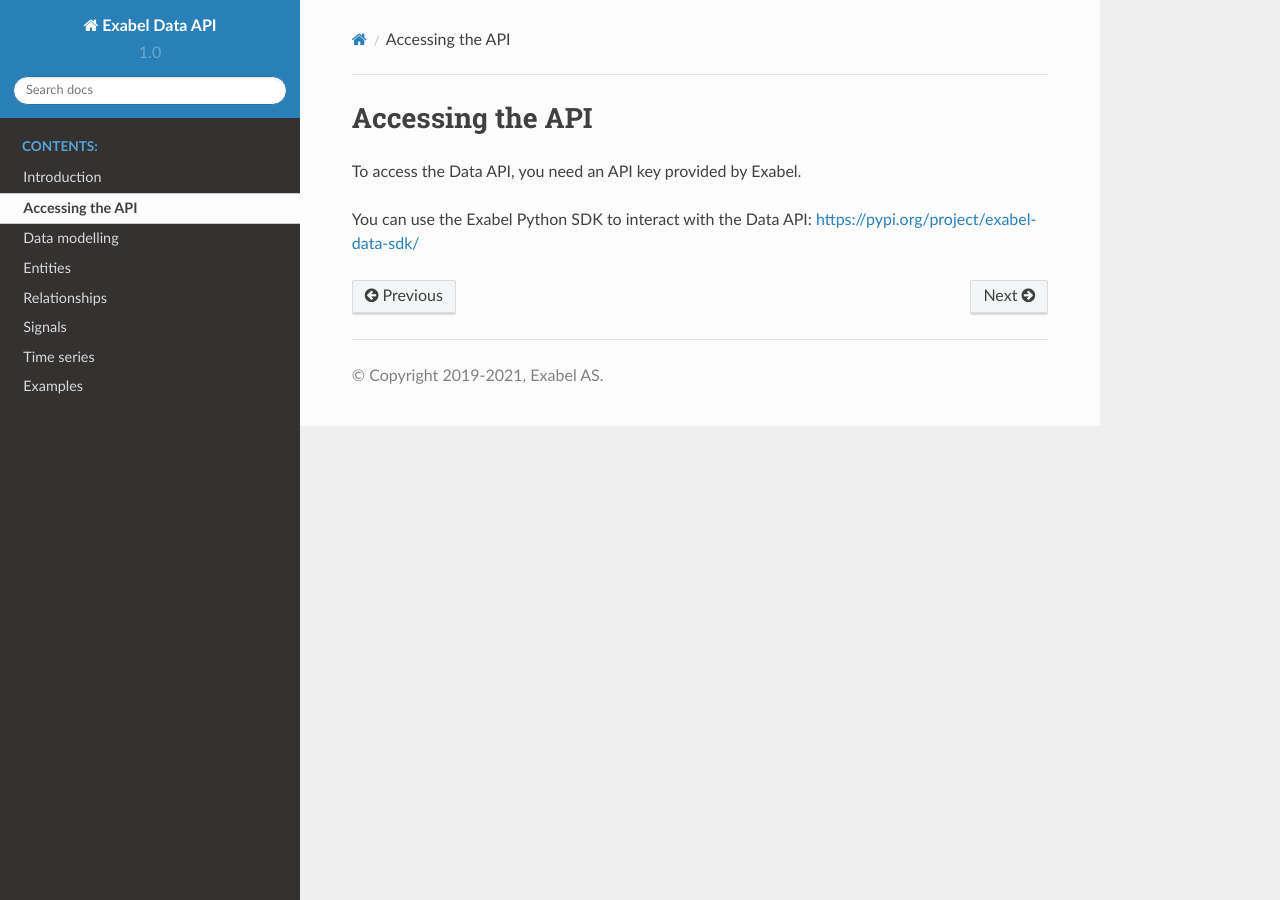
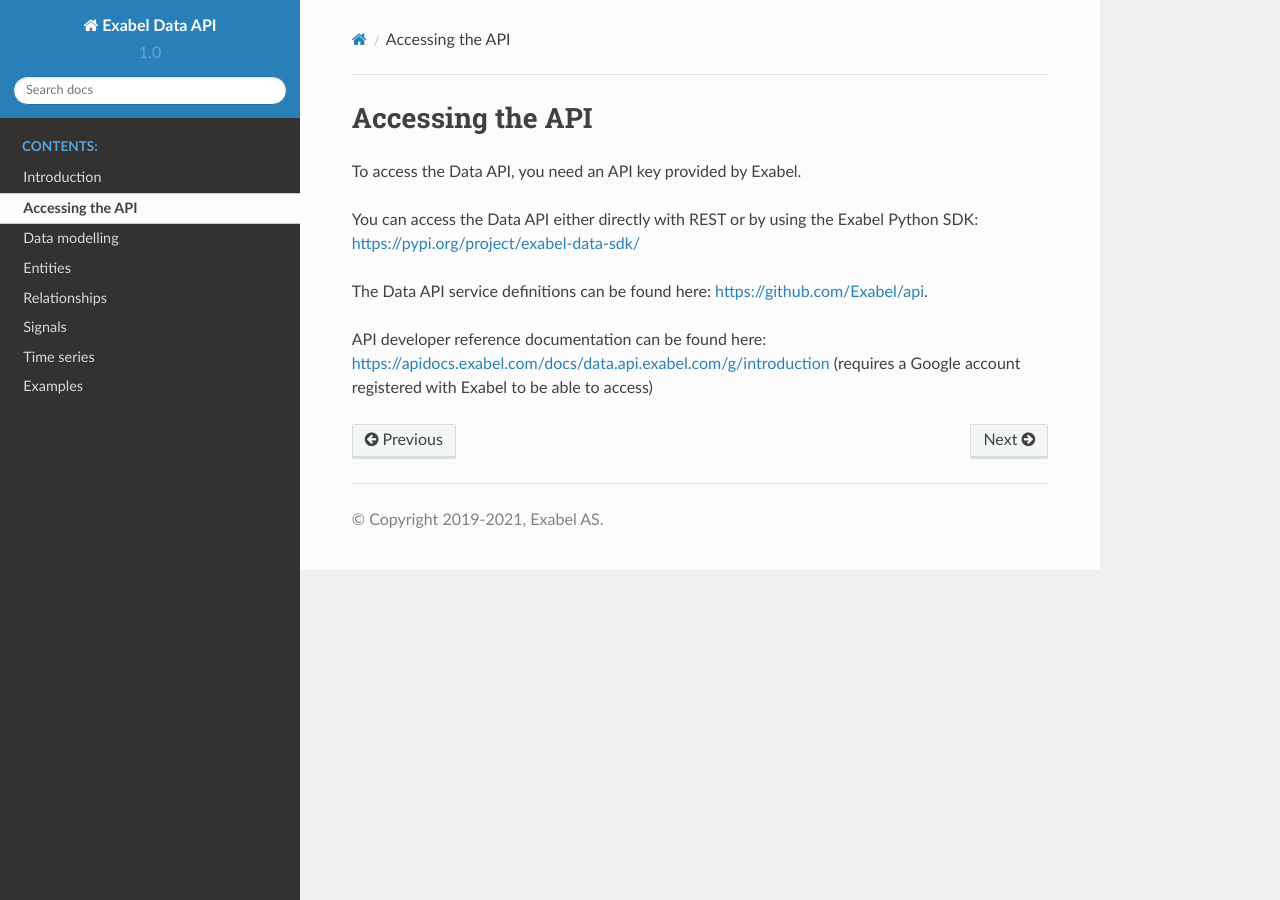
Before and after one commit to Exabel/api, a Sphinx documentation site: the page built from exabel/api/data/doc/access.rst, in a window 1280 px wide. Built offline with Sphinx 7.4.7 and the Read the Docs theme 2.0.0, drawn with Linux system fonts in a browser that asks for light colours; formulas are drawn with MathJax 3.

Commit message:
Add links to github and developer portal

```diff
--- a/exabel/api/data/doc/access.rst
+++ b/exabel/api/data/doc/access.rst
@@ -3,4 +3,11 @@
 
 To access the Data API, you need an API key provided by Exabel.
 
-You can use the Exabel Python SDK to interact with the Data API: https://pypi.org/project/exabel-data-sdk/
+You can access the Data API either directly with REST or by using the Exabel
+Python SDK: https://pypi.org/project/exabel-data-sdk/
+
+The Data API service definitions can be found here: https://github.com/Exabel/api.
+
+API developer reference documentation can be found here:
+https://apidocs.exabel.com/docs/data.api.exabel.com/g/introduction
+(requires a Google account registered with Exabel to be able to access)
```
